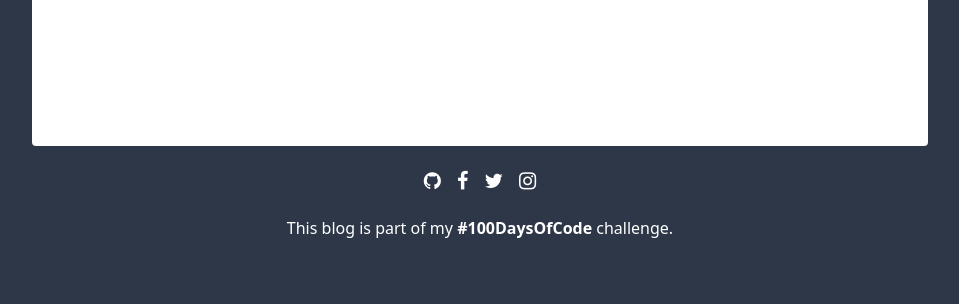
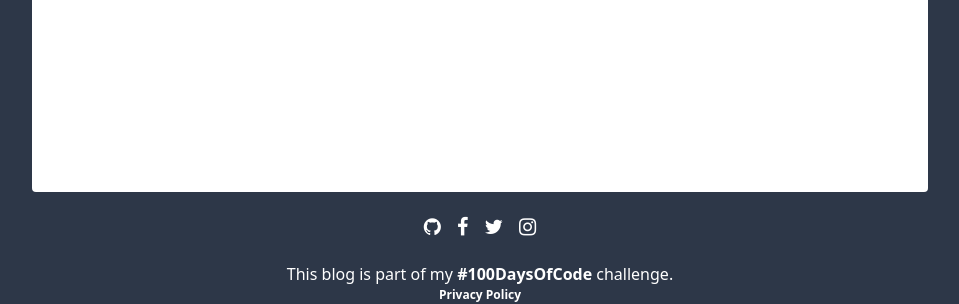
Before and after one commit to ggangix/blog-gastby, a Gatsby site: page / in a window 1280 px wide. Shown: the part 496-800 px from the top of the page, without its empty margins (160-1119 px from the left). Built offline with nearby package versions, Linux system fonts and the light colour scheme; Gatsby itself is replaced by a stand-in of ours.

Commit message:
Insert privacy link to the footer

```diff
--- a/src/components/layout.js
+++ b/src/components/layout.js
@@ -15,18 +15,22 @@
 
       <footer className="bg-gray-800">
       <SocialButtons></SocialButtons>
-      <div className="text-white mt-5 text-center ">  This blog is part of my{" "}
+      <div className="text-white mt-5 text-center" >  This blog is part of my{" "}
             <a
               href="https://twitter.com/ggangix/status/1328031248808349696?s=20"
               target="blank"
               className="font-bold hover:underline text-opacity-50"
             >
               #100DaysOfCode
-            </a>{" "}
-            challenge.</div>
+            </a> challenge.
+            <a
+              className="font-bold text-xs no-underline hover:underline block  "
+              href="/privacy"
+            >
+              Privacy Policy
+            </a>
+            </div>
 
-        <nav className="flex justify-between max-w-4xl p-4 mx-auto text-sm md:p-8">
-        </nav>
       </footer>
     </div>
   );
```
